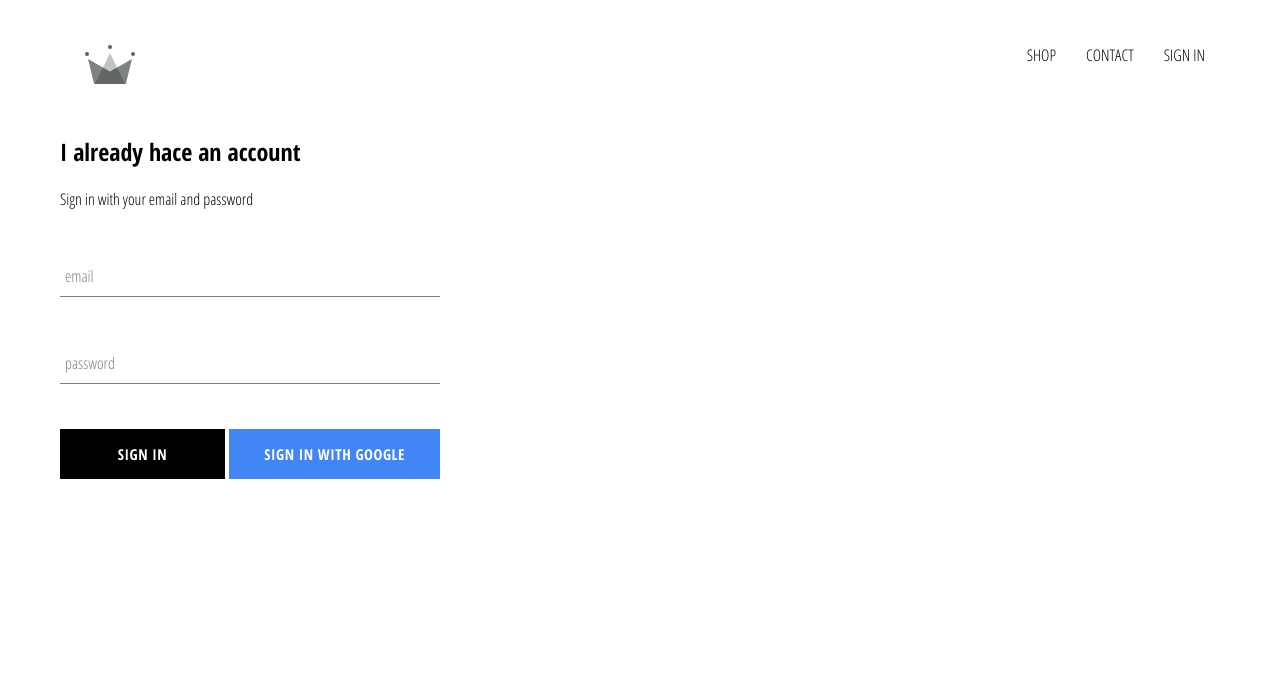
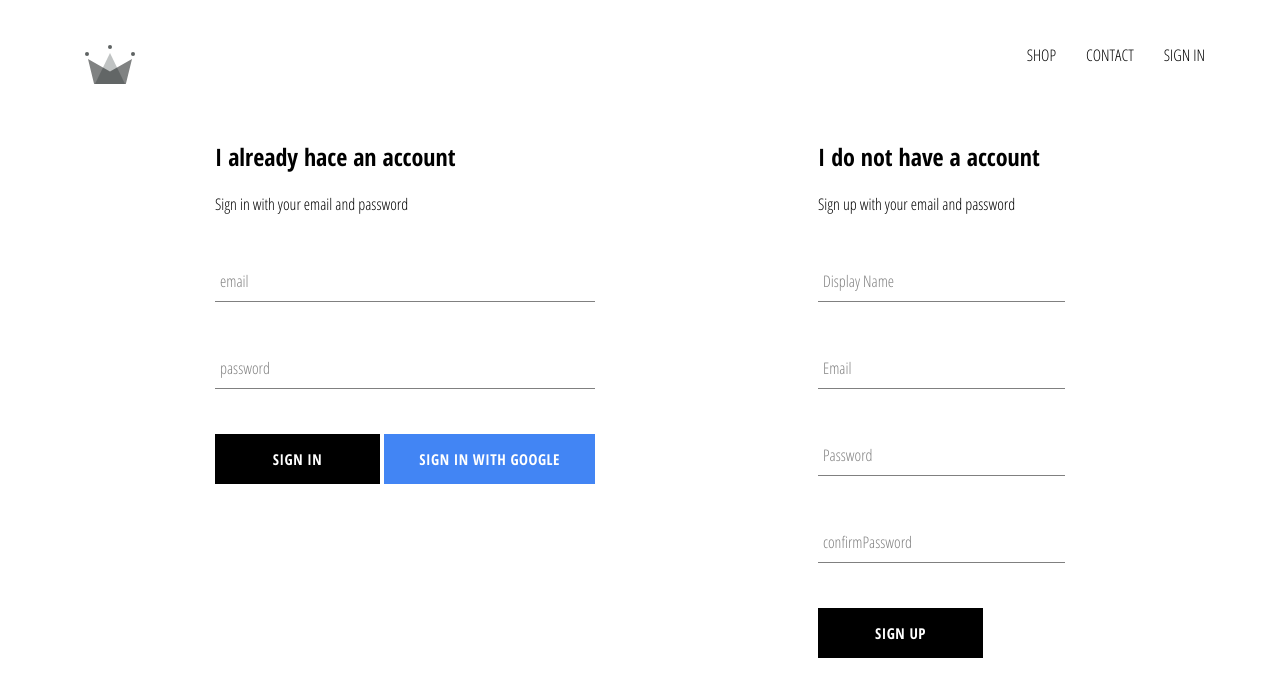
Before and after one commit to Ramin7899/React-E-Commerce, a React (Create React App) app: page /signin in a window 1280 px wide. Shown: the top 696 px of the page. Built offline with nearby package versions, Linux system fonts and the light colour scheme; no server answers.

Commit message:
add sign up

```diff
--- a/src/App.js
+++ b/src/App.js
@@ -5,7 +5,7 @@
 import ShopPage from './pages/shop/shop.component';
 import Header from "./components/header/header.component";
 import SignInAndSignUpPage from "./pages/sign-in-and-sign-up-page/sign-in-and-sign-up-page.component";
-import { auth, createUserProfileDocument } from './firebase/firebase.utils'
+import { auth, createUserProfileDocument } from './firebase/firebase.utils';
 
 class App extends React.Component {
 
@@ -30,6 +30,7 @@
               ...snapShot.data()
             }
           })
+          console.log(this.state);
         });
       }
       this.setState({
--- /dev/null
+++ b/src/components/sign-up/sign-up.component.jsx
@@ -0,0 +1,73 @@
+import React, { Component } from "react";
+import FormInput from "../form-input/form-input.component";
+import CustomButton from '../custom-button/custom-button.component';
+import { auth, createUserProfileDocument } from '../../firebase/firebase.utils';
+
+class SignUp extends React.Component {
+    constructor() {
+        super();
+        this.state = {
+            displayName: '',
+            email: '',
+            password: '',
+            confirmPassword: '',
+        }
+    }
+    handleSubmit = async event => {
+        event.preventDefault();
+        const { displayName, email, password, confirmPassword } = this.state;
+        if (password != confirmPassword) {
+            alert("password don't match");
+            return;
+        }
+        try {
+            const { user } = await auth.createUserWithEmailAndPassword(email, password);
+            await createUserProfileDocument(user, { displayName });
+            this.setState({
+                displayName: '',
+                email: '',
+                password: '',
+                confirmPassword: '',
+            })
+        } catch (error) {
+            console.log(error);
+        }
+    }
+
+    handleChange = event => {
+        const { name, value } = event.target;
+        this.setState({ [name]: value });
+    }
+
+    render() {
+        const { displayName, email, password, confirmPassword } = this.state;
+        return (
+            <div className="sign-up">
+                <h2 className="title">
+                    I do not have a account
+                </h2>
+                <span>Sign up with your email and password</span>
+
+                <form className="sign-up-form" onSubmit={this.handleSubmit}>
+                    <FormInput required label="Display Name" type="text" name="displayName" value={displayName} onChange={this.handleChange}>
+
+                    </FormInput>
+                    <FormInput required label="Email" type="email" name="email" value={email} onChange={this.handleChange}>
+
+                    </FormInput>
+                    <FormInput required label="Password" type="password" name="password" value={password} onChange={this.handleChange}>
+
+                    </FormInput>
+                    <FormInput required label="confirmPassword" type="password" name="confirmPassword" value={confirmPassword} onChange={this.handleChange}>
+
+                    </FormInput>
+                    <CustomButton type="submit">
+                        SIGN UP
+                    </CustomButton>
+                </form>
+            </div>
+        )
+    }
+}
+
+export default SignUp;
--- /dev/null
+++ b/src/components/sign-up/sign-up.style.scss
@@ -0,0 +1,9 @@
+.sign-up {
+    display: flex;
+    flex-direction: column;
+    width: 380px;
+
+    .title {
+        margin: 10px 0;
+    }
+}
--- a/src/pages/sign-in-and-sign-up-page/sign-in-and-sign-up-page.component.jsx
+++ b/src/pages/sign-in-and-sign-up-page/sign-in-and-sign-up-page.component.jsx
@@ -3,10 +3,12 @@
 import "./sign-in-and-sign-up-page.style.scss";
 
 import SignIn from "../../components/sign-in/sign-in.component";
+import SignUp from '../../components/sign-up/sign-up.component';
 
 const SignInAndSignUpPage = () => (
     <div className="sign-in-and-sign-up">
         <SignIn />
+        <SignUp />
     </div>
 )
 
--- a/src/pages/sign-in-and-sign-up-page/sign-in-and-sign-up-page.style.scss
+++ b/src/pages/sign-in-and-sign-up-page/sign-in-and-sign-up-page.style.scss
@@ -0,0 +1,6 @@
+.sign-in-and-sign-up {
+    width: 850px;
+    display: flex;
+    justify-content: space-between;
+    margin: 30px auto;
+  }
```
